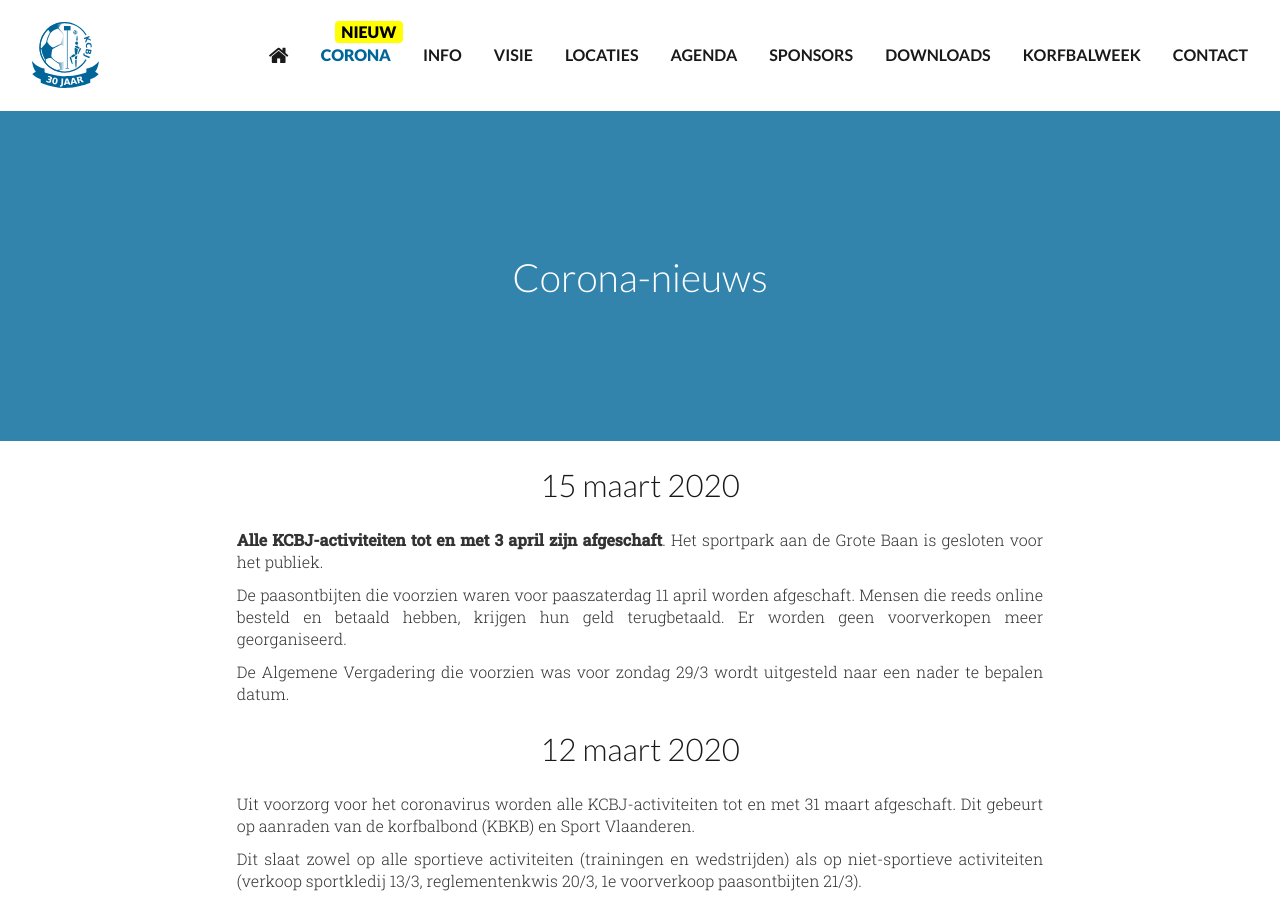
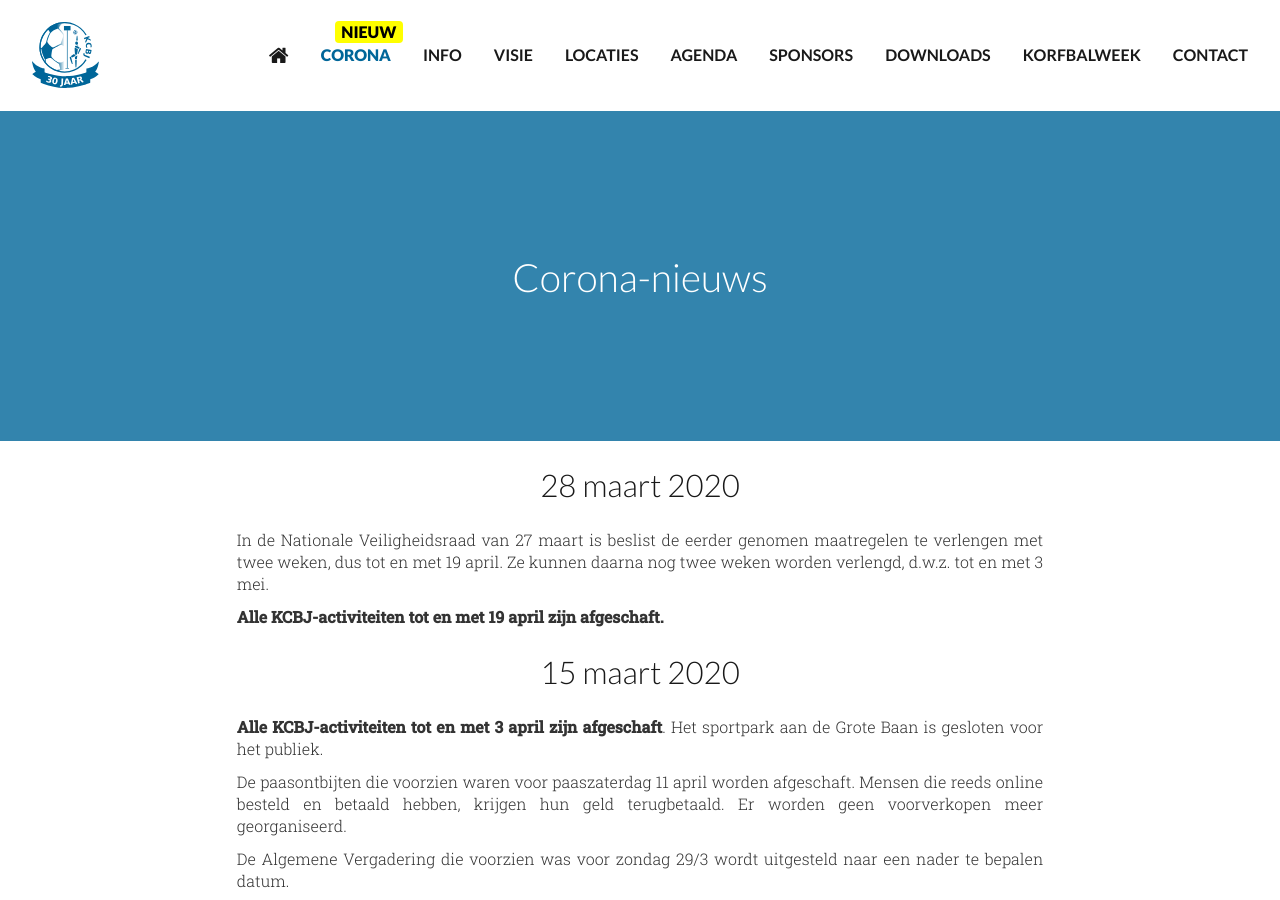
Before and after one commit to kcbj/kcbj.github.io, a Jekyll site: the page built from corona/index.html, in a window 1280 px wide and 900 px high. Built offline with Jekyll 4.4.1, drawn with Linux system fonts in a browser that asks for light colours; nearby versions of some CDN libraries.

Commit message:
Corona-update

```diff
--- a/corona/index.html
+++ b/corona/index.html
@@ -12,6 +12,9 @@ class: corona
 <div class="container">
   <div id="corona" class="wrapper">
     <div class="text">
+      <h1>28 maart 2020</h1>
+      <p>In de Nationale Veiligheidsraad van 27 maart is beslist de eerder genomen maatregelen te verlengen met twee weken, dus tot en met 19 april. Ze kunnen daarna nog twee weken worden verlengd, d.w.z. tot en met 3 mei.</p>
+      <p><b>Alle KCBJ-activiteiten tot en met 19 april zijn afgeschaft.</b>
       <h1>15 maart 2020</h1>
       <p><b>Alle KCBJ-activiteiten tot en met 3 april zijn afgeschaft</b>. Het sportpark aan de Grote Baan is gesloten voor het publiek.</p>
       <p>De paasontbijten die voorzien waren voor paaszaterdag 11 april worden afgeschaft. Mensen die reeds online besteld en betaald hebben, krijgen hun geld terugbetaald. Er worden geen voorverkopen meer georganiseerd.</p>
```
